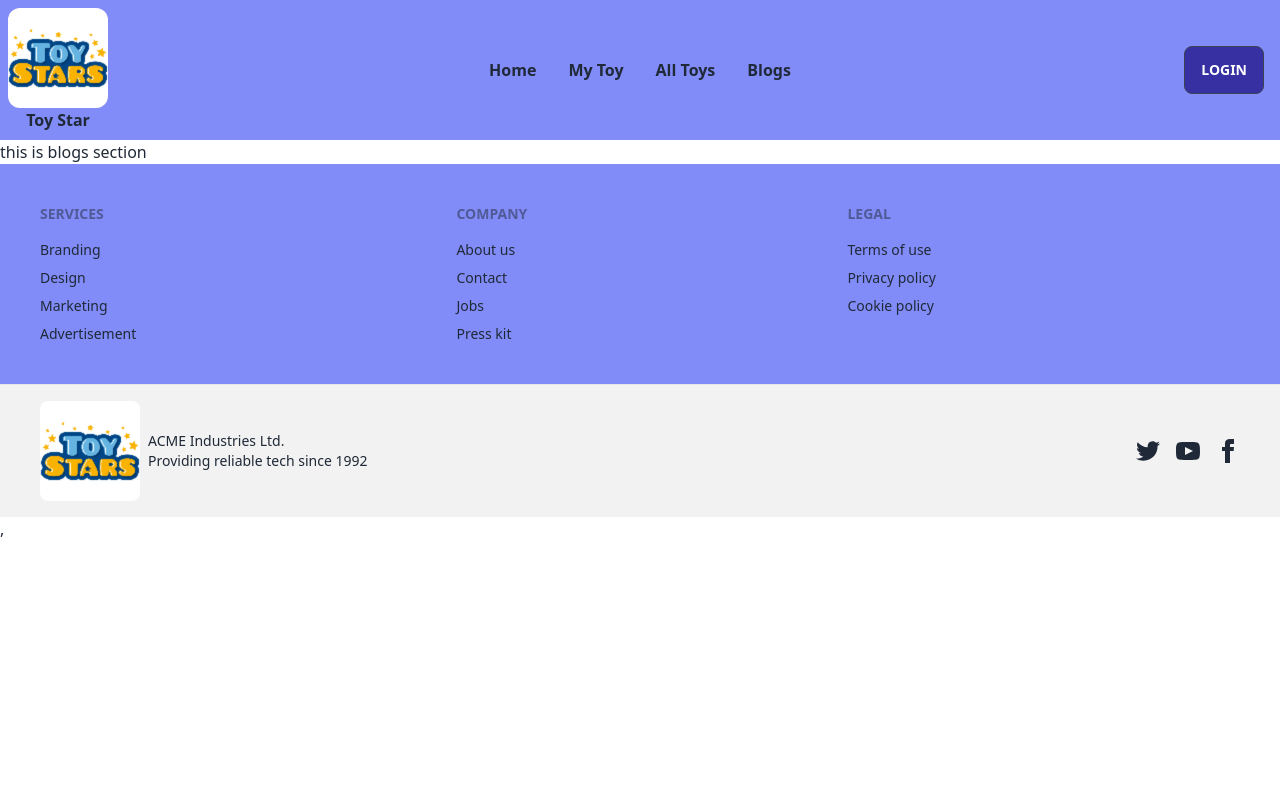
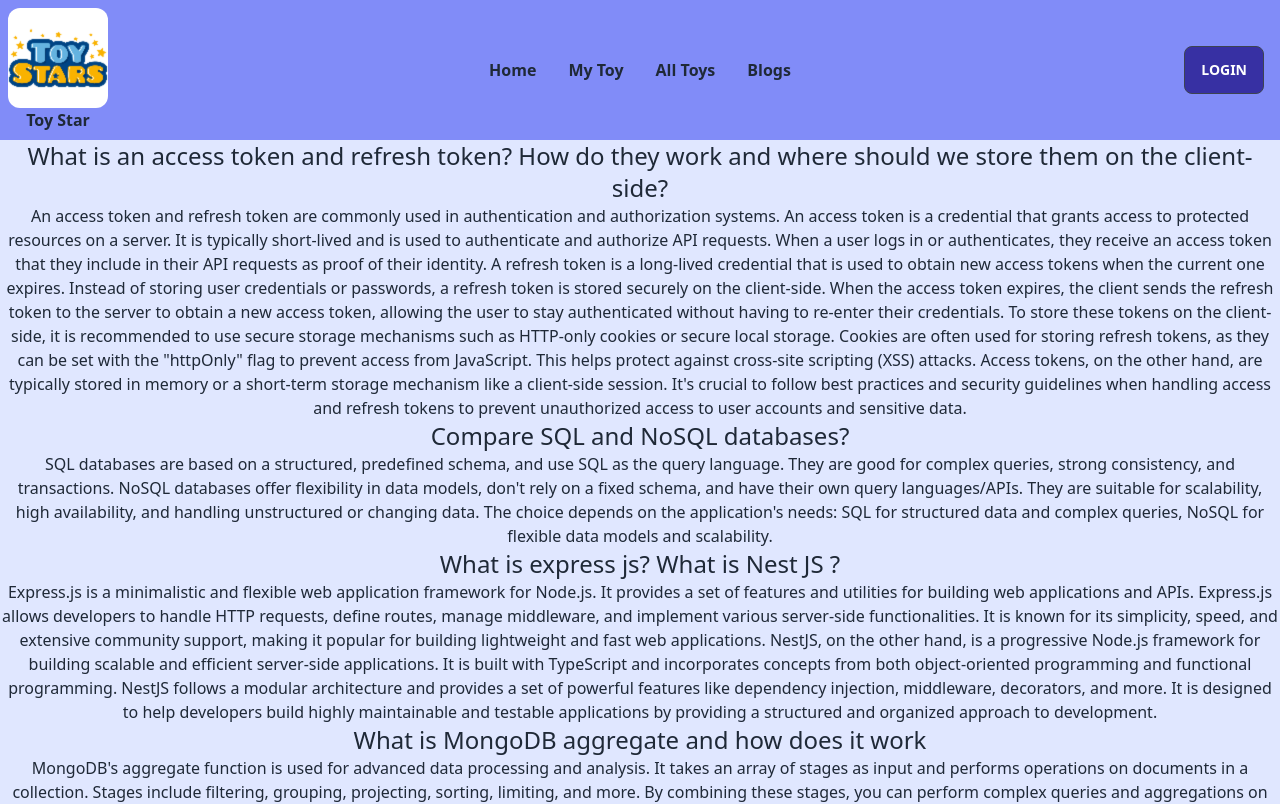
Before and after one commit to Farjanajhn/the-toy-story-client, a React (Vite) app: page /blogs in a window 1280 px wide. Shown: the top 804 px of the page. Built offline with nearby package versions, Linux system fonts and the light colour scheme; no server answers.

Commit message:
added blogs question

```diff
--- a/src/components/Home/Home/Blogs.jsx
+++ b/src/components/Home/Home/Blogs.jsx
@@ -2,8 +2,31 @@
 
 const Blogs = () => {
   return (
-    <div>
-      <h1>this is blogs section</h1>
+    <div className="mx-auto bg-indigo-100 text-center">
+      <h1 className=" text-2xl">What is an access token and refresh token? How do they work and where should we store them on the client-side?</h1>
+      <p>An access token and refresh token are commonly used in authentication and authorization systems.
+
+An access token is a credential that grants access to protected resources on a server. It is typically short-lived and is used to authenticate and authorize API requests. When a user logs in or authenticates, they receive an access token that they include in their API requests as proof of their identity.
+
+A refresh token is a long-lived credential that is used to obtain new access tokens when the current one expires. Instead of storing user credentials or passwords, a refresh token is stored securely on the client-side. When the access token expires, the client sends the refresh token to the server to obtain a new access token, allowing the user to stay authenticated without having to re-enter their credentials.
+
+To store these tokens on the client-side, it is recommended to use secure storage mechanisms such as HTTP-only cookies or secure local storage. Cookies are often used for storing refresh tokens, as they can be set with the "httpOnly" flag to prevent access from JavaScript. This helps protect against cross-site scripting (XSS) attacks. Access tokens, on the other hand, are typically stored in memory or a short-term storage mechanism like a client-side session.
+
+        It's crucial to follow best practices and security guidelines when handling access and refresh tokens to prevent unauthorized access to user accounts and sensitive data.</p>
+      <h1 className=" text-2xl">Compare SQL and NoSQL databases?</h1>
+      <p>SQL databases are based on a structured, predefined schema, and use SQL as the query language. They are good for complex queries, strong consistency, and transactions.
+
+NoSQL databases offer flexibility in data models, don't rely on a fixed schema, and have their own query languages/APIs. They are suitable for scalability, high availability, and handling unstructured or changing data.
+
+        The choice depends on the application's needs: SQL for structured data and complex queries, NoSQL for flexible data models and scalability.</p>
+      <h1 className=" text-2xl">What is express js? What is Nest JS ?</h1>
+      <p>
+Express.js is a minimalistic and flexible web application framework for Node.js. It provides a set of features and utilities for building web applications and APIs. Express.js allows developers to handle HTTP requests, define routes, manage middleware, and implement various server-side functionalities. It is known for its simplicity, speed, and extensive community support, making it popular for building lightweight and fast web applications.
+
+        NestJS, on the other hand, is a progressive Node.js framework for building scalable and efficient server-side applications. It is built with TypeScript and incorporates concepts from both object-oriented programming and functional programming. NestJS follows a modular architecture and provides a set of powerful features like dependency injection, middleware, decorators, and more. It is designed to help developers build highly maintainable and testable applications by providing a structured and organized approach to development.</p>
+      <h1 className=" text-2xl">What is MongoDB aggregate and how does it work</h1>
+      <p>
+MongoDB's aggregate function is used for advanced data processing and analysis. It takes an array of stages as input and performs operations on documents in a collection. Stages include filtering, grouping, projecting, sorting, limiting, and more. By combining these stages, you can perform complex queries and aggregations on your data efficiently. It provides a flexible and powerful way to manipulate and analyze data in MongoDB.</p>
     </div>
   );
 };
```
Also changed, not shown: 1 other file (tests, documents, lock files or other folders).
